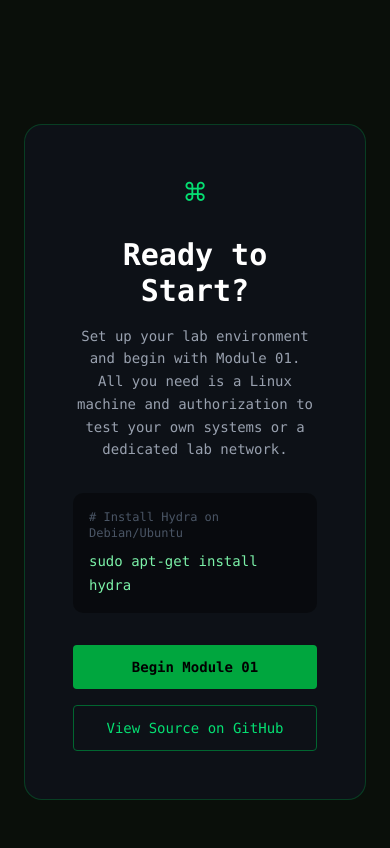
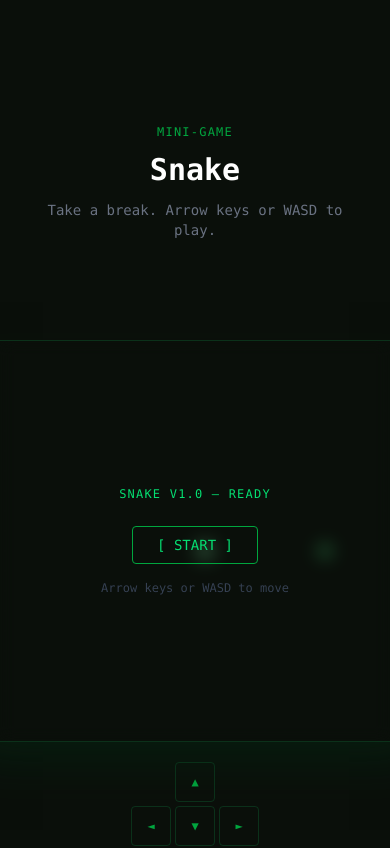
Before and after one commit to Orbit-SS/site-cybersec-paul, a Next.js app: page / in a window 390 px wide. Shown: the part 6820-7668 px from the top of the page. Built offline with nearby package versions, Linux system fonts and the light colour scheme.

Commit message:
add a playble snake game fitting the curent syle

```diff
--- a/package.json
+++ b/package.json
@@ -9,12 +9,12 @@
     "lint": "eslint"
   },
   "dependencies": {
-    "@anthropic-ai/claude-agent-sdk": "^0.2.90",
+    "@anthropic-ai/claude-agent-sdk": "^0.2.92",
     "@base-ui/react": "^1.3.0",
     "class-variance-authority": "^0.7.1",
     "clsx": "^2.1.1",
     "cors": "^2.8.6",
-    "dotenv": "^17.4.0",
+    "dotenv": "^17.4.1",
     "express": "^5.2.1",
     "lucide-react": "^1.7.0",
     "next": "16.2.2",
--- a/src/app/page.tsx
+++ b/src/app/page.tsx
@@ -1,3 +1,5 @@
+import SnakeGame from "@/components/SnakeGame";
+
 export default function Home() {
   return (
     <main className="min-h-screen bg-[#0a0f0a] text-gray-100 font-mono">
@@ -203,6 +205,20 @@ export default function Home() {
         </div>
       </section>
 
+      {/* Snake Game */}
+      <section className="px-6 py-24 max-w-5xl mx-auto">
+        <div className="mb-14 text-center">
+          <p className="text-green-600 text-xs uppercase tracking-widest mb-3">Mini-Game</p>
+          <h2 className="text-3xl md:text-4xl font-bold text-white">Snake</h2>
+          <p className="text-gray-500 mt-3 text-sm max-w-md mx-auto">
+            Take a break. Arrow keys or WASD to play.
+          </p>
+        </div>
+        <div className="flex justify-center">
+          <SnakeGame />
+        </div>
+      </section>
+
       {/* CTA */}
       <section id="cta" className="px-6 py-24 text-center">
         <div className="max-w-2xl mx-auto">
--- /dev/null
+++ b/src/components/SnakeGame.tsx
@@ -0,0 +1,251 @@
+"use client";
+
+import { useEffect, useRef, useState, useCallback } from "react";
+
+const COLS = 24;
+const ROWS = 20;
+const CELL = 20;
+const WIDTH = COLS * CELL;
+const HEIGHT = ROWS * CELL;
+const TICK_MS = 120;
+
+type Dir = "UP" | "DOWN" | "LEFT" | "RIGHT";
+type Point = { x: number; y: number };
+
+function rndFood(snake: Point[]): Point {
+  let f: Point;
+  do {
+    f = { x: Math.floor(Math.random() * COLS), y: Math.floor(Math.random() * ROWS) };
+  } while (snake.some((s) => s.x === f.x && s.y === f.y));
+  return f;
+}
+
+export default function SnakeGame() {
+  const canvasRef = useRef<HTMLCanvasElement>(null);
+  const stateRef = useRef({
+    snake: [{ x: 12, y: 10 }] as Point[],
+    dir: "RIGHT" as Dir,
+    nextDir: "RIGHT" as Dir,
+    food: { x: 18, y: 10 } as Point,
+    score: 0,
+    running: false,
+    dead: false,
+  });
+  const [score, setScore] = useState(0);
+  const [status, setStatus] = useState<"idle" | "running" | "dead">("idle");
+  const tickRef = useRef<ReturnType<typeof setInterval> | null>(null);
+
+  const draw = useCallback(() => {
+    const canvas = canvasRef.current;
+    if (!canvas) return;
+    const ctx = canvas.getContext("2d");
+    if (!ctx) return;
+    const s = stateRef.current;
+
+    // Background
+    ctx.fillStyle = "#0a0f0a";
+    ctx.fillRect(0, 0, WIDTH, HEIGHT);
+
+    // Grid dots
+    ctx.fillStyle = "#14532d22";
+    for (let x = 0; x < COLS; x++) {
+      for (let y = 0; y < ROWS; y++) {
+        ctx.fillRect(x * CELL + CELL / 2 - 1, y * CELL + CELL / 2 - 1, 2, 2);
+      }
+    }
+
+    // Food — bright green pulse effect via solid square with glow
+    const fx = s.food.x * CELL;
+    const fy = s.food.y * CELL;
+    ctx.shadowColor = "#4ade80";
+    ctx.shadowBlur = 10;
+    ctx.fillStyle = "#4ade80";
+    ctx.fillRect(fx + 3, fy + 3, CELL - 6, CELL - 6);
+    ctx.shadowBlur = 0;
+
+    // Snake
+    s.snake.forEach((seg, i) => {
+      const isHead = i === 0;
+      ctx.fillStyle = isHead ? "#86efac" : i % 2 === 0 ? "#16a34a" : "#15803d";
+      if (isHead) {
+        ctx.shadowColor = "#4ade80";
+        ctx.shadowBlur = 8;
+      }
+      ctx.fillRect(seg.x * CELL + 1, seg.y * CELL + 1, CELL - 2, CELL - 2);
+      ctx.shadowBlur = 0;
+    });
+  }, []);
+
+  const tick = useCallback(() => {
+    const s = stateRef.current;
+    if (!s.running) return;
+
+    s.dir = s.nextDir;
+    const head = s.snake[0];
+    const next: Point = { x: head.x, y: head.y };
+
+    if (s.dir === "UP") next.y -= 1;
+    if (s.dir === "DOWN") next.y += 1;
+    if (s.dir === "LEFT") next.x -= 1;
+    if (s.dir === "RIGHT") next.x += 1;
+
+    // Wall collision
+    if (next.x < 0 || next.x >= COLS || next.y < 0 || next.y >= ROWS) {
+      s.running = false;
+      s.dead = true;
+      setStatus("dead");
+      draw();
+      return;
+    }
+
+    // Self collision
+    if (s.snake.some((seg) => seg.x === next.x && seg.y === next.y)) {
+      s.running = false;
+      s.dead = true;
+      setStatus("dead");
+      draw();
+      return;
+    }
+
+    const ate = next.x === s.food.x && next.y === s.food.y;
+    s.snake = [next, ...s.snake];
+    if (ate) {
+      s.score += 10;
+      setScore(s.score);
+      s.food = rndFood(s.snake);
+    } else {
+      s.snake.pop();
+    }
+
+    draw();
+  }, [draw]);
+
+  const start = useCallback(() => {
+    const s = stateRef.current;
+    s.snake = [{ x: 12, y: 10 }];
+    s.dir = "RIGHT";
+    s.nextDir = "RIGHT";
+    s.food = { x: 18, y: 10 };
+    s.score = 0;
+    s.running = true;
+    s.dead = false;
+    setScore(0);
+    setStatus("running");
+    if (tickRef.current) clearInterval(tickRef.current);
+    tickRef.current = setInterval(tick, TICK_MS);
+    draw();
+  }, [tick, draw]);
+
+  useEffect(() => {
+    draw();
+    return () => {
+      if (tickRef.current) clearInterval(tickRef.current);
+    };
+  }, [draw]);
+
+  useEffect(() => {
+    const handler = (e: KeyboardEvent) => {
+      const s = stateRef.current;
+      const map: Record<string, Dir> = {
+        ArrowUp: "UP", w: "UP", W: "UP",
+        ArrowDown: "DOWN", s: "DOWN", S: "DOWN",
+        ArrowLeft: "LEFT", a: "LEFT", A: "LEFT",
+        ArrowRight: "RIGHT", d: "RIGHT", D: "RIGHT",
+      };
+      const newDir = map[e.key];
+      if (!newDir) return;
+
+      const opposite: Record<Dir, Dir> = { UP: "DOWN", DOWN: "UP", LEFT: "RIGHT", RIGHT: "LEFT" };
+      if (newDir !== opposite[s.dir]) {
+        s.nextDir = newDir;
+      }
+
+      if (!s.running && !s.dead) {
+        e.preventDefault();
+        start();
+      }
+
+      if (["ArrowUp","ArrowDown","ArrowLeft","ArrowRight"].includes(e.key)) {
+        e.preventDefault();
+      }
+    };
+    window.addEventListener("keydown", handler);
+    return () => window.removeEventListener("keydown", handler);
+  }, [start]);
+
+  const handleDir = (dir: Dir) => {
+    const s = stateRef.current;
+    const opposite: Record<Dir, Dir> = { UP: "DOWN", DOWN: "UP", LEFT: "RIGHT", RIGHT: "LEFT" };
+    if (dir !== opposite[s.dir]) s.nextDir = dir;
+    if (!s.running && !s.dead) start();
+  };
+
+  return (
+    <div className="flex flex-col items-center gap-4">
+      {/* Score bar */}
+      <div className="w-full max-w-[480px] flex items-center justify-between text-xs font-mono">
+        <span className="text-green-600 uppercase tracking-widest">Score</span>
+        <span className="text-green-400 text-lg font-bold tabular-nums">{score}</span>
+      </div>
+
+      {/* Canvas */}
+      <div className="relative border border-green-900/50 rounded-lg overflow-hidden shadow-2xl shadow-green-950/50">
+        <canvas
+          ref={canvasRef}
+          width={WIDTH}
+          height={HEIGHT}
+          className="block"
+          style={{ imageRendering: "pixelated" }}
+        />
+
+        {/* Overlay */}
+        {status !== "running" && (
+          <div className="absolute inset-0 flex flex-col items-center justify-center bg-[#0a0f0a]/80 backdrop-blur-sm">
+            {status === "dead" && (
+              <>
+                <p className="text-red-400 font-bold text-xl mb-1 tracking-widest">GAME OVER</p>
+                <p className="text-gray-500 text-xs mb-6">Score: {score}</p>
+              </>
+            )}
+            {status === "idle" && (
+              <p className="text-green-400 text-xs uppercase tracking-widest mb-6">
+                Snake v1.0 — Ready
+              </p>
+            )}
+            <button
+              onClick={start}
+              className="border border-green-600 text-green-400 text-sm px-6 py-2 rounded hover:bg-green-600/10 transition-colors font-mono"
+            >
+              {status === "dead" ? "[ RESTART ]" : "[ START ]"}
+            </button>
+            <p className="text-gray-700 text-xs mt-4">Arrow keys or WASD to move</p>
+          </div>
+        )}
+      </div>
+
+      {/* Mobile D-pad */}
+      <div className="grid grid-cols-3 gap-1 mt-1 md:hidden">
+        {[
+          [null, { label: "▲", dir: "UP" as Dir }, null],
+          [{ label: "◄", dir: "LEFT" as Dir }, { label: "▼", dir: "DOWN" as Dir }, { label: "►", dir: "RIGHT" as Dir }],
+        ].map((row, ri) => (
+          <div key={ri} className="contents">
+            {row.map((btn, ci) =>
+              btn ? (
+                <button
+                  key={ci}
+                  onPointerDown={() => handleDir(btn.dir)}
+                  className="w-10 h-10 flex items-center justify-center border border-green-900/50 rounded text-green-600 text-xs hover:border-green-600 hover:text-green-400 active:bg-green-600/10 transition-colors select-none"
+                >
+                  {btn.label}
+                </button>
+              ) : (
+                <div key={ci} className="w-10 h-10" />
+              )
+            )}
+          </div>
+        ))}
+      </div>
+    </div>
+  );
+}
```
Also changed, not shown: 1 other file (tests, documents, lock files or other folders).
